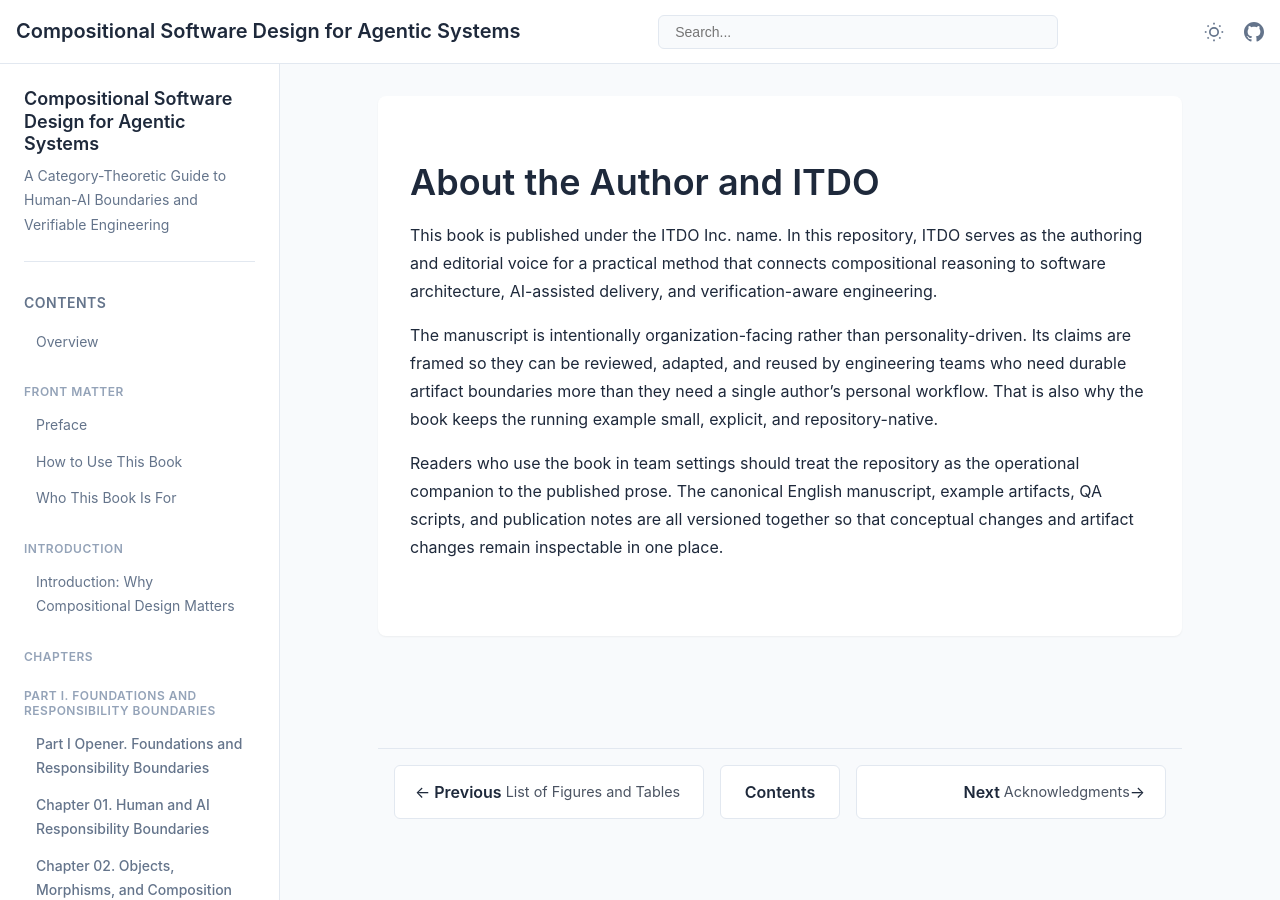
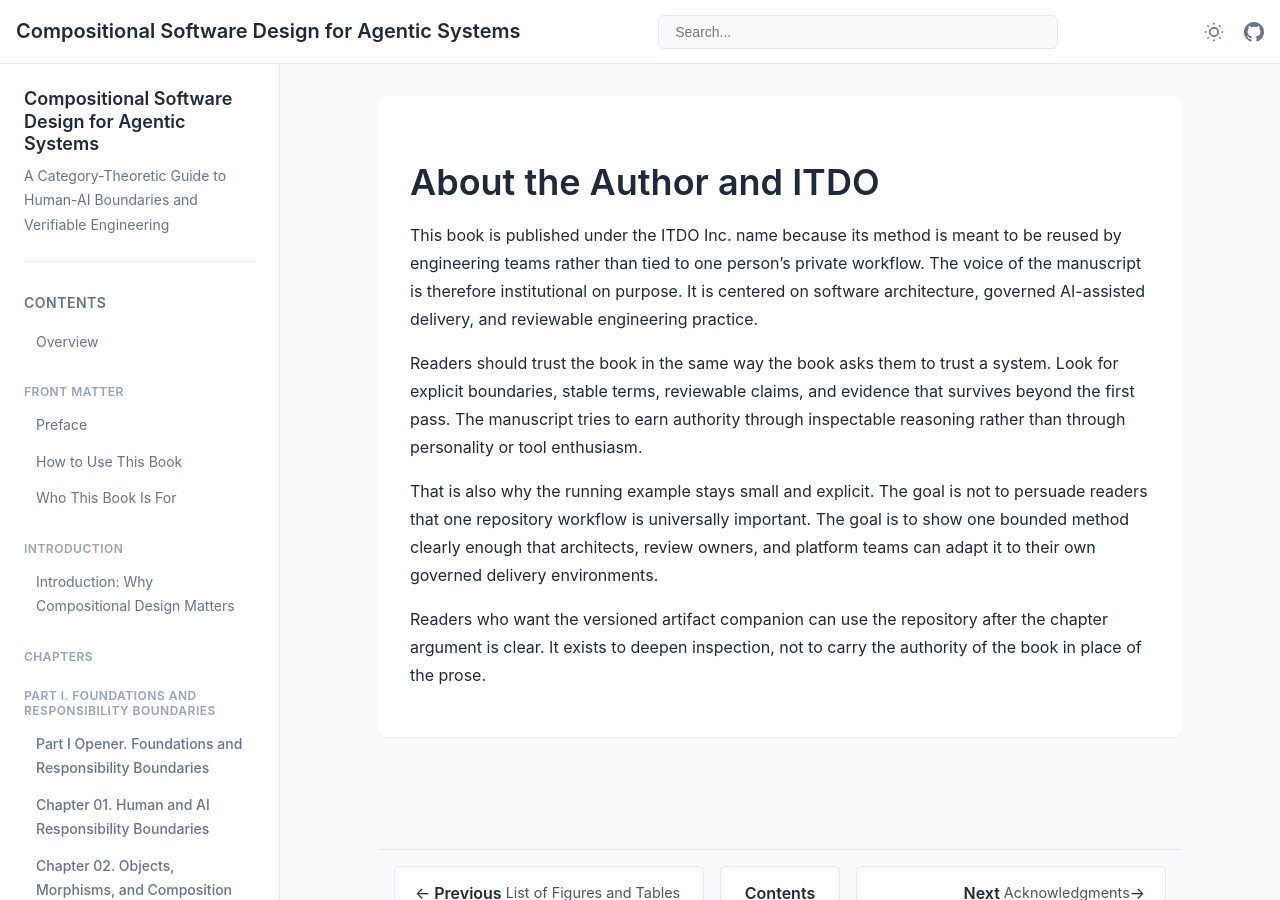
Before and after one commit to itdojp/composable-software-design-book, a Jekyll site: the page built from src/afterword/about-the-author-and-itdo/index.md, in a window 1280 px wide and 900 px high. Built offline with Jekyll 4.4.1, drawn with Linux system fonts in a browser that asks for light colours.

Commit message:
Rewrite back-of-book authority and acknowledgments

```diff
--- a/src/afterword/about-the-author-and-itdo/index.md
+++ b/src/afterword/about-the-author-and-itdo/index.md
@@ -1,17 +1,22 @@
 ---
 layout: book
 title: "About the Author and ITDO"
-description: "Author-facing publication note for the repository and the organization behind the manuscript."
+description: "Publisher note on the editorial voice, scope, and intended use of the book."
 ---
 
 # About the Author and ITDO
 
-This book is published under the ITDO Inc. name.
-In this repository, ITDO serves as the authoring and editorial voice for a practical method that connects compositional reasoning to software architecture, AI-assisted delivery, and verification-aware engineering.
+This book is published under the ITDO Inc. name because its method is meant to be reused by engineering teams rather than tied to one person's private workflow.
+The voice of the manuscript is therefore institutional on purpose.
+It is centered on software architecture, governed AI-assisted delivery, and reviewable engineering practice.
 
-The manuscript is intentionally organization-facing rather than personality-driven.
-Its claims are framed so they can be reviewed, adapted, and reused by engineering teams who need durable artifact boundaries more than they need a single author's personal workflow.
-That is also why the book keeps the running example small, explicit, and repository-native.
+Readers should trust the book in the same way the book asks them to trust a system.
+Look for explicit boundaries, stable terms, reviewable claims, and evidence that survives beyond the first pass.
+The manuscript tries to earn authority through inspectable reasoning rather than through personality or tool enthusiasm.
 
-Readers who use the book in team settings should treat the repository as the operational companion to the published prose.
-The canonical English manuscript, example artifacts, QA scripts, and publication notes are all versioned together so that conceptual changes and artifact changes remain inspectable in one place.
+That is also why the running example stays small and explicit.
+The goal is not to persuade readers that one repository workflow is universally important.
+The goal is to show one bounded method clearly enough that architects, review owners, and platform teams can adapt it to their own governed delivery environments.
+
+Readers who want the versioned artifact companion can use the repository after the chapter argument is clear.
+It exists to deepen inspection, not to carry the authority of the book in place of the prose.
```
Also changed, not shown: src/afterword/acknowledgments/index.md (+6 -7 lines).
